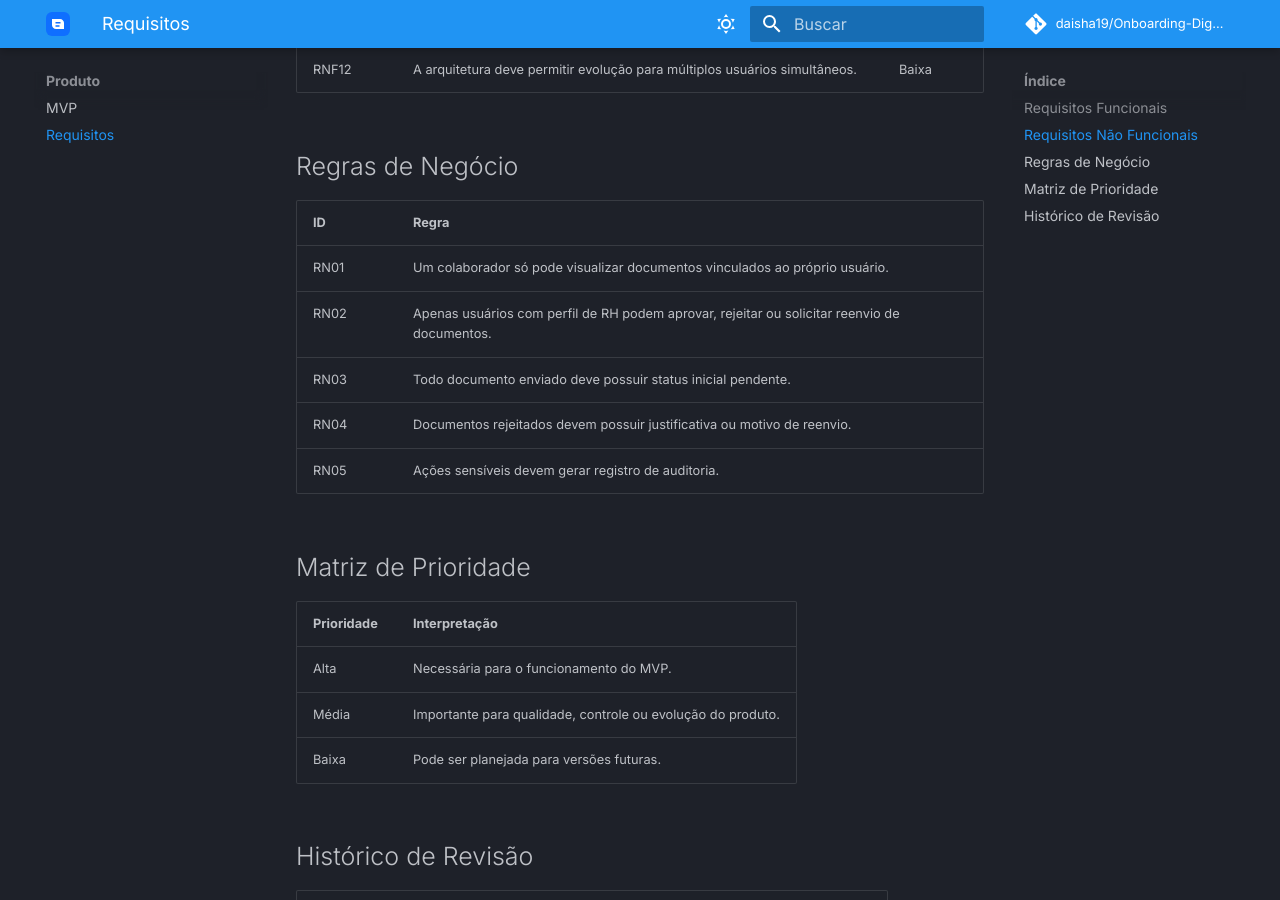
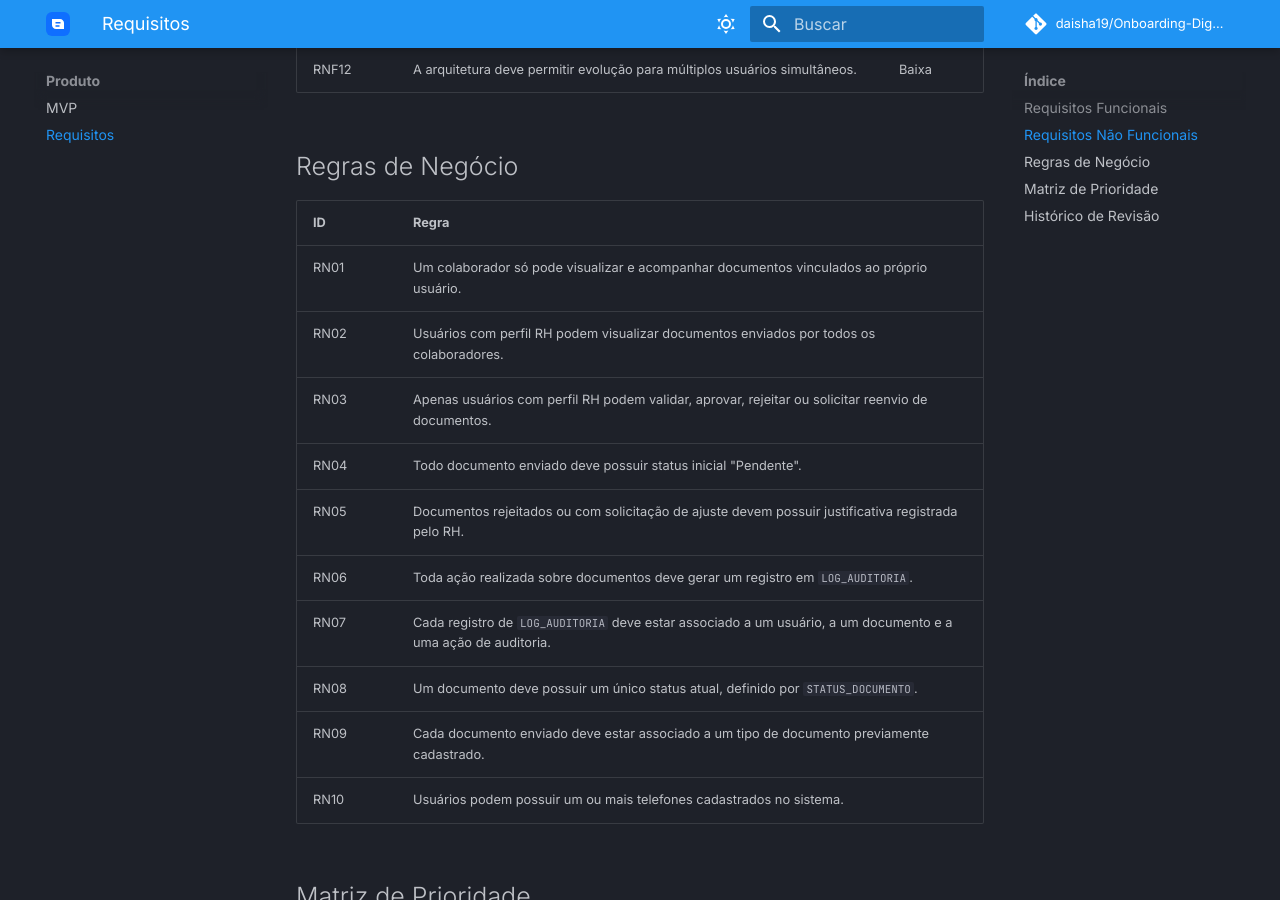
Before and after one commit to daisha19/Onboarding-Digital, an MkDocs documentation site: the page built from docs/requisitos.md, in a window 1280 px wide and 900 px high, scrolled down 1972 px. Built offline with MkDocs 1.6.1 and Material for MkDocs 9.7.7, drawn with Linux system fonts in a browser that asks for light colours; comment, search, counter and statistics services are not loaded.

Commit message:
docs: atualizando regras de negocio 2.0

```diff
--- a/docs/requisitos.md
+++ b/docs/requisitos.md
@@ -46,13 +46,18 @@ Os requisitos abaixo descrevem as funcionalidades, regras de qualidade e restri
 
 ## Regras de Negócio
 
-| ID | Regra |
-|---|---|
-| RN01 | Um colaborador só pode visualizar documentos vinculados ao próprio usuário. |
-| RN02 | Apenas usuários com perfil de RH podem aprovar, rejeitar ou solicitar reenvio de documentos. |
-| RN03 | Todo documento enviado deve possuir status inicial pendente. |
-| RN04 | Documentos rejeitados devem possuir justificativa ou motivo de reenvio. |
-| RN05 | Ações sensíveis devem gerar registro de auditoria. |
+| ID   | Regra                                                                                                         |
+| ---- | ------------------------------------------------------------------------------------------------------------- |
+| RN01 | Um colaborador só pode visualizar e acompanhar documentos vinculados ao próprio usuário.                      |
+| RN02 | Usuários com perfil RH podem visualizar documentos enviados por todos os colaboradores.                       |
+| RN03 | Apenas usuários com perfil RH podem validar, aprovar, rejeitar ou solicitar reenvio de documentos.            |
+| RN04 | Todo documento enviado deve possuir status inicial "Pendente".                                                |
+| RN05 | Documentos rejeitados ou com solicitação de ajuste devem possuir justificativa registrada pelo RH.            |
+| RN06 | Toda ação realizada sobre documentos deve gerar um registro em `LOG_AUDITORIA`.                               |
+| RN07 | Cada registro de `LOG_AUDITORIA` deve estar associado a um usuário, a um documento e a uma ação de auditoria. |
+| RN08 | Um documento deve possuir um único status atual, definido por `STATUS_DOCUMENTO`.                             |
+| RN09 | Cada documento enviado deve estar associado a um tipo de documento previamente cadastrado.                    |
+| RN10 | Usuários podem possuir um ou mais telefones cadastrados no sistema.                                           |
 
 ## Matriz de Prioridade
 
```
